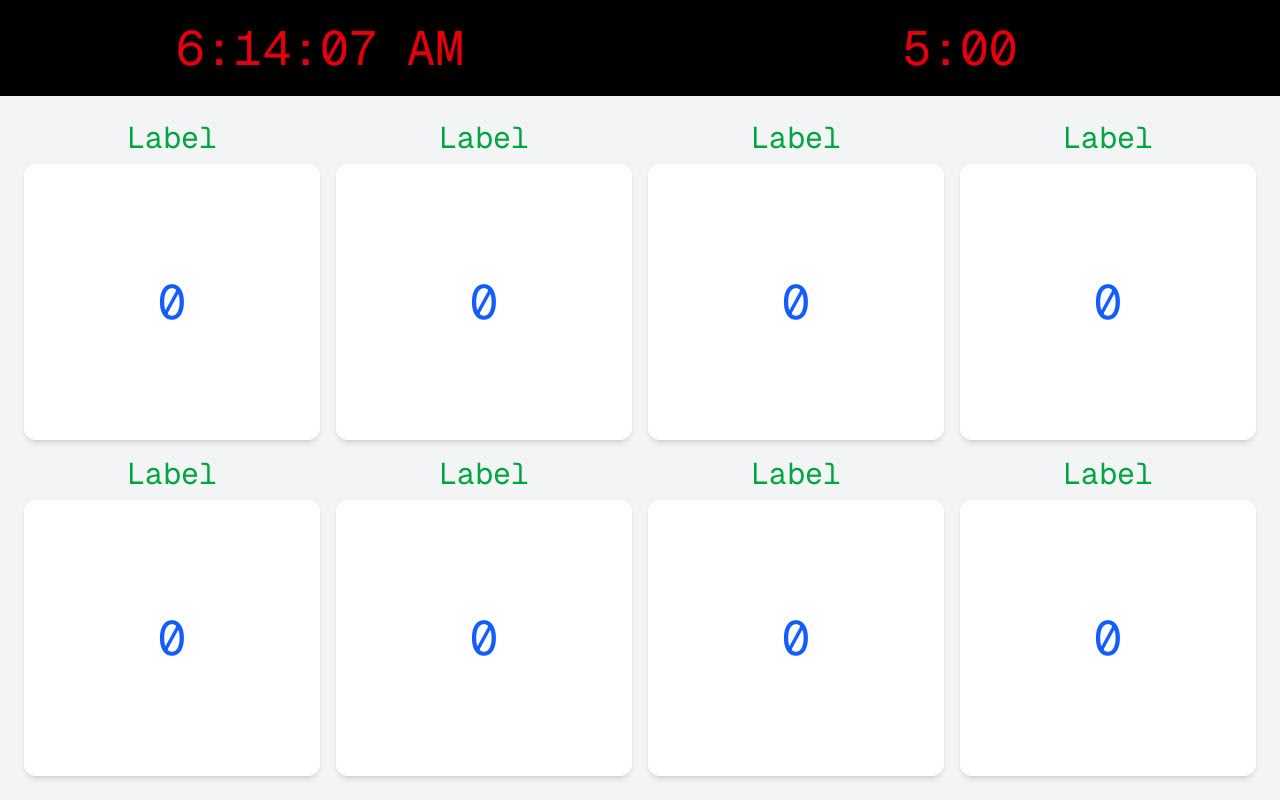
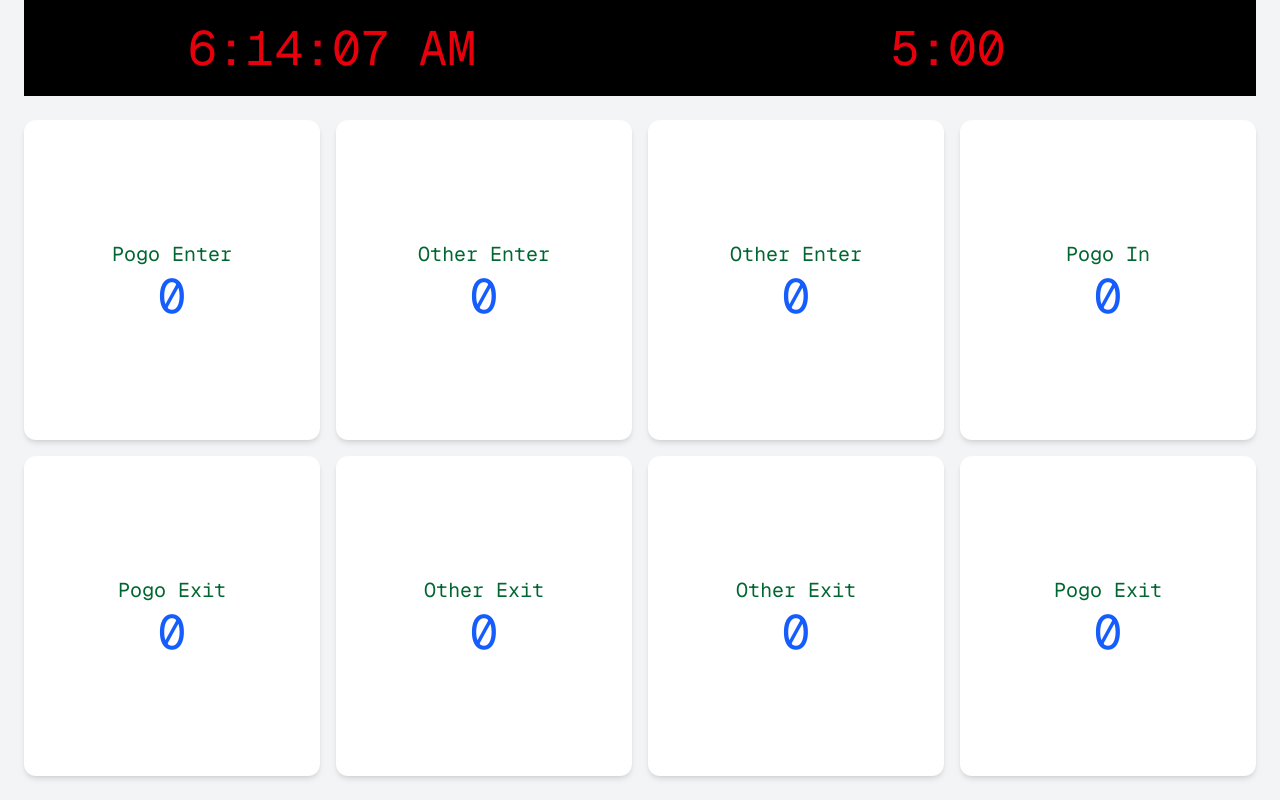
Before and after one commit to Pyongu/antlabcounter, a Next.js app: page / in a window 1280 px wide. Built offline with nearby package versions, Linux system fonts and the light colour scheme.

Commit message:
added beep sound when clicked and moved label into box

```diff
--- a/app/components/counter.tsx
+++ b/app/components/counter.tsx
@@ -2,18 +2,33 @@
 
 import React, { useState } from "react";
 
-export default function Counter() {
+export default function Counter({ label }: { label?: string }) {
   const [count, setCount] = useState(0);
 
-  const handleIncrement = () => setCount(count + 1);
+  const handleIncrement = () => {
+    setCount(count + 1);
+    // const audio = new Audio("/beep.mp3");
+    // audio.play().catch((err) => {
+    //   console.warn("Audio playback failed:", err)});
+
+    // Try to vibrate. If not supported, fall back to beep.
+    if ("vibrate" in navigator) {
+      navigator.vibrate(200);
+    } else {
+      const audio = new Audio("/beep.mp3");
+      audio.play().catch((err) => {
+        console.warn("Audio playback failed:", err);
+      });
+    }
+  };
 
   return (
     <div className="w-full h-full flex flex-col items-center justify-center space-y-2">
-      <span className="text-3xl text-green-600 font-mono">Label</span>
       <div
         onClick={handleIncrement}
-        className="w-full h-full flex items-center justify-center bg-white rounded-xl shadow-md cursor-pointer select-none active:bg-green-200 transition"
+        className="w-full h-full flex flex-col items-center justify-center bg-white rounded-xl shadow-md cursor-pointer select-none active:bg-green-200 transition p-4"
       >
+        <span className="text-xl text-green-800 font-mono mb-1">{label}</span>
         <span className="text-5xl font-mono text-blue-600">{count}</span>
       </div>
     </div>
--- a/app/page.tsx
+++ b/app/page.tsx
@@ -3,18 +3,27 @@ import Counter from "./components/counter";
 import CountdownTimer from "./components/countdown";
 
 export default function Home() {
+  const labels = [
+    "Pogo Enter",
+    "Other Enter",
+    "Other Enter",
+    "Pogo In",
+    "Pogo Exit",
+    "Other Exit",
+    "Other Exit",
+    "Pogo Exit"
+  ];
+
   return (
     <main className="min-h-screen flex flex-col bg-gray-100">
-      {/* Clock and Countdown side by side */}
-      <div className="h-24 flex items-center justify-between">
+      <div className="h-24 flex items-center justify-between px-6">
         <LiveClock />
         <CountdownTimer startMinutes={5} />
       </div>
 
-      {/* 8 x 2 Grid */}
       <div className="flex-1 p-6 grid grid-cols-4 grid-rows-2 gap-4">
-        {Array.from({ length: 8 }).map((_, i) => (
-          <Counter key={i} />
+        {labels.map((label, i) => (
+          <Counter key={i} label={label} />
         ))}
       </div>
     </main>
--- a/declarations.d.ts
+++ b/declarations.d.ts
@@ -2,3 +2,8 @@ declare module "*.wav" {
     const value: any;
     export default value;
   }
+
+declare module "*.mp3" {
+    const value: any;
+    export default value;
+  }
```
Also changed, not shown: 1 other file (tests, documents, lock files or other folders).
